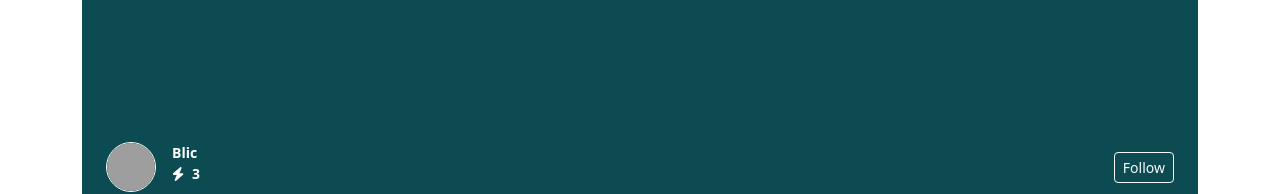
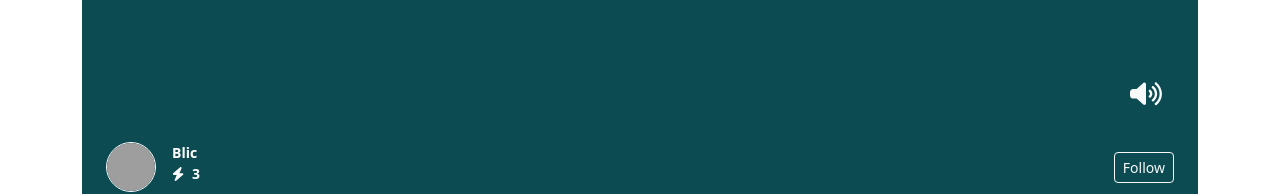
Before and after one commit to DimitrijeGlibic/novinator, a React (Create React App) app: page /1 in a window 1280 px wide. Shown: the part 584-778 px from the top of the page. Built offline with nearby package versions, Linux system fonts and the light colour scheme; grey boxes are pictures that could not be loaded.

Commit message:
Add ReadButton

```diff
--- a/src/timeline/post/Post.js
+++ b/src/timeline/post/Post.js
@@ -1,4 +1,4 @@
-import { faBullhorn } from '@fortawesome/free-solid-svg-icons';
+import { faBullhorn, faVolumeHigh } from '@fortawesome/free-solid-svg-icons';
 import { FontAwesomeIcon } from '@fortawesome/react-fontawesome';
 import { useState } from 'react';
 import { Button } from 'react-bootstrap';
@@ -31,6 +31,9 @@ const Post = ({ post }) => {
             </PostInfo>
 
             <ShareModal isVisible={isShareModalVisible} handleCloseModal={closeModal} />
+            <ReadButton variant="outline-light">
+                <FontAwesomeIcon icon={faVolumeHigh} />
+            </ReadButton>
         </PostWrapper>
     );
 };
@@ -75,3 +78,12 @@ const ShareButton = styled(Button)`
         color: #fff !important;
     }
 `;
+
+const ReadButton = styled(Button)`
+    position: absolute;
+    z-index: 2;
+    right: 24px;
+    bottom: 96px;
+    border: none;
+    font-size: 1.6rem;
+`;
```
